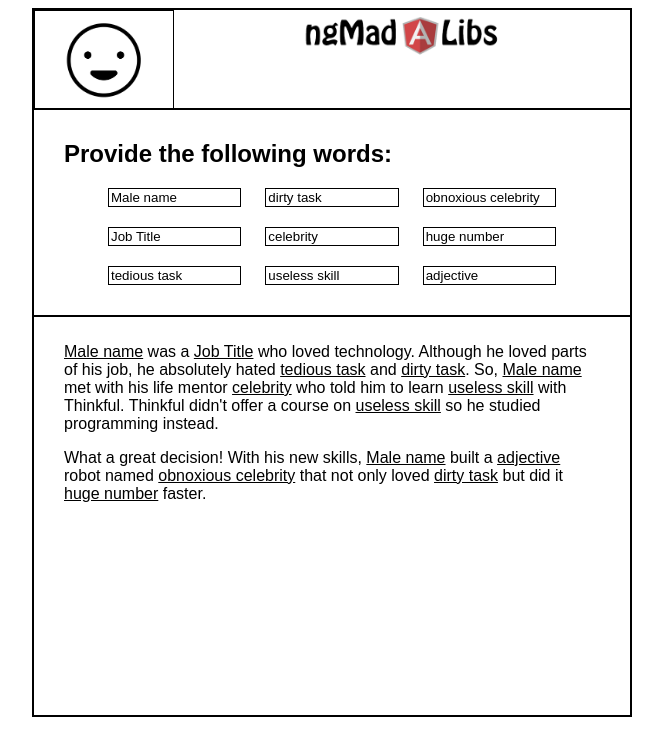
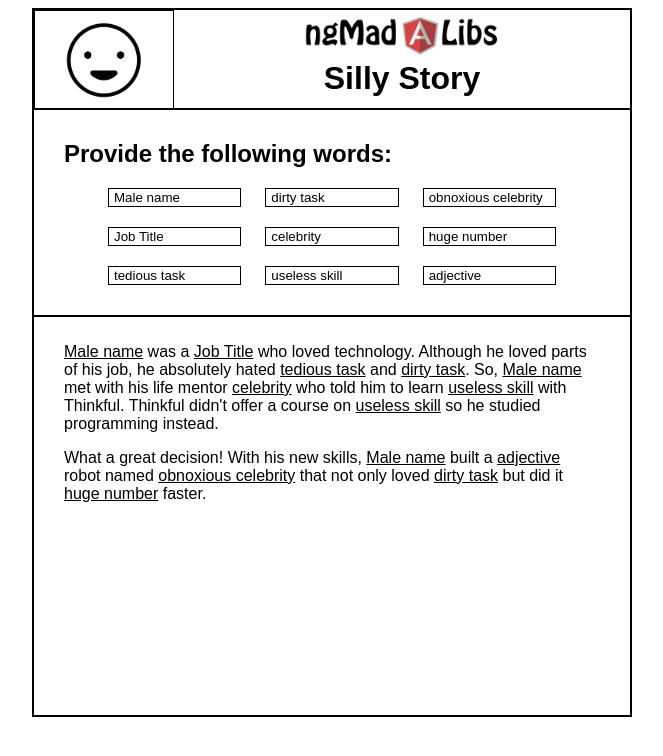
Before and after one commit to glenr4/ngMadLibs, a plain HTML site: page index.html in a window 1280 px wide. Shown: the whole page, without its empty margins (308-971 px from the left). Drawn offline with nearby package versions, Linux system fonts and the light colour scheme.

Commit message:
Complete

```diff
--- a/css/style.css
+++ b/css/style.css
@@ -9,19 +9,13 @@
 }
 
 header {
-	height: 100px;
-}
-
-.title {
-	margin: 0 auto;
-	display: block;
+	min-height: 100px;
 }
 
 #happy-face {
 	height: 100px;
 	float: left;
 	padding: 10px 30px;
-
 }
 
 #logo {
@@ -42,8 +36,8 @@ section {
 
 input {
 	margin: 0 10px;
-	/*width: 130px;*/
 	width: 10em;
+	padding-left: 5px;
 }
 
 #text-area {
@@ -59,6 +53,11 @@ input {
 	text-decoration: underline;
 }
 
+h1 {
+	text-align: center;
+	margin: 0px 0px 10px 0px;
+}
+
 h1,h2,h3,h4,h5,h6,p,li {
 	font-family: arial;
 }
--- a/index.html
+++ b/index.html
@@ -13,8 +13,7 @@
 		<header class="border">
 			<img src="images/mad-lib-happy-face.png" alt="Happy Face" id="happy-face" class="border">
 			<img src="images/ng-mad-libs-logo.png" alt="Mad Libs" id="logo">
-			<!-- <div class="title"><h1>Silly Story</h1></div> -->
-
+			<h1>Silly Story</h1>
 		</header>
 		<section class="border">
 			<h2>Provide the following words:</h2>
```
